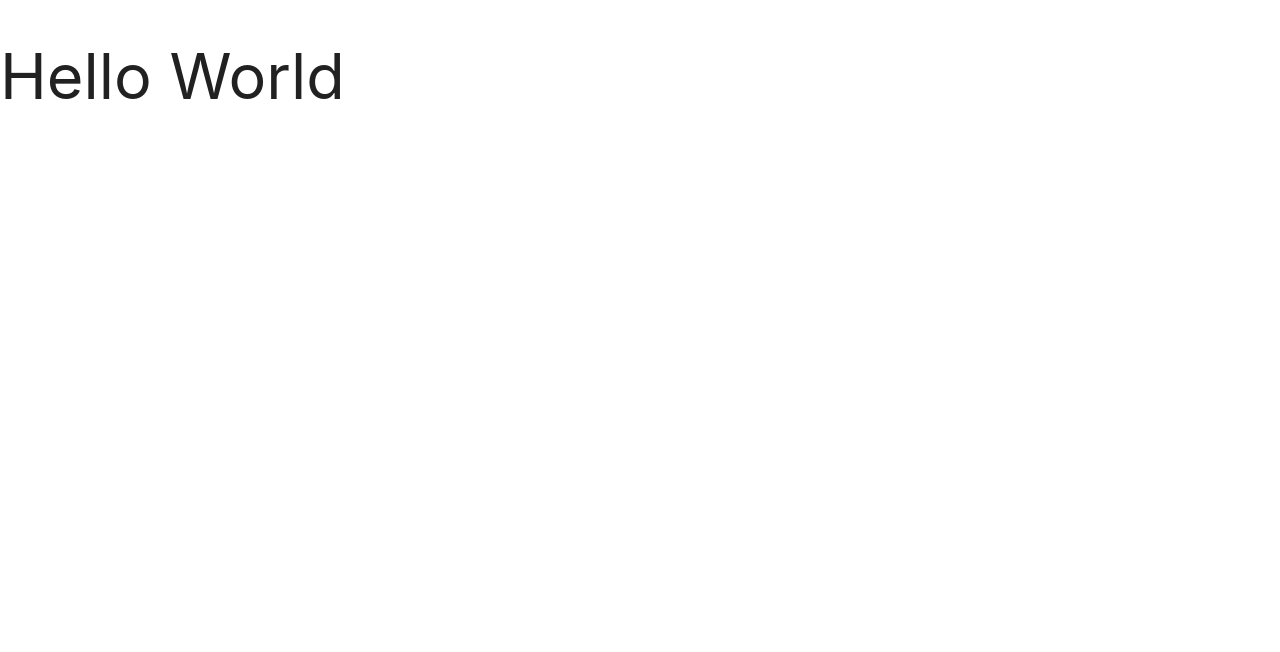
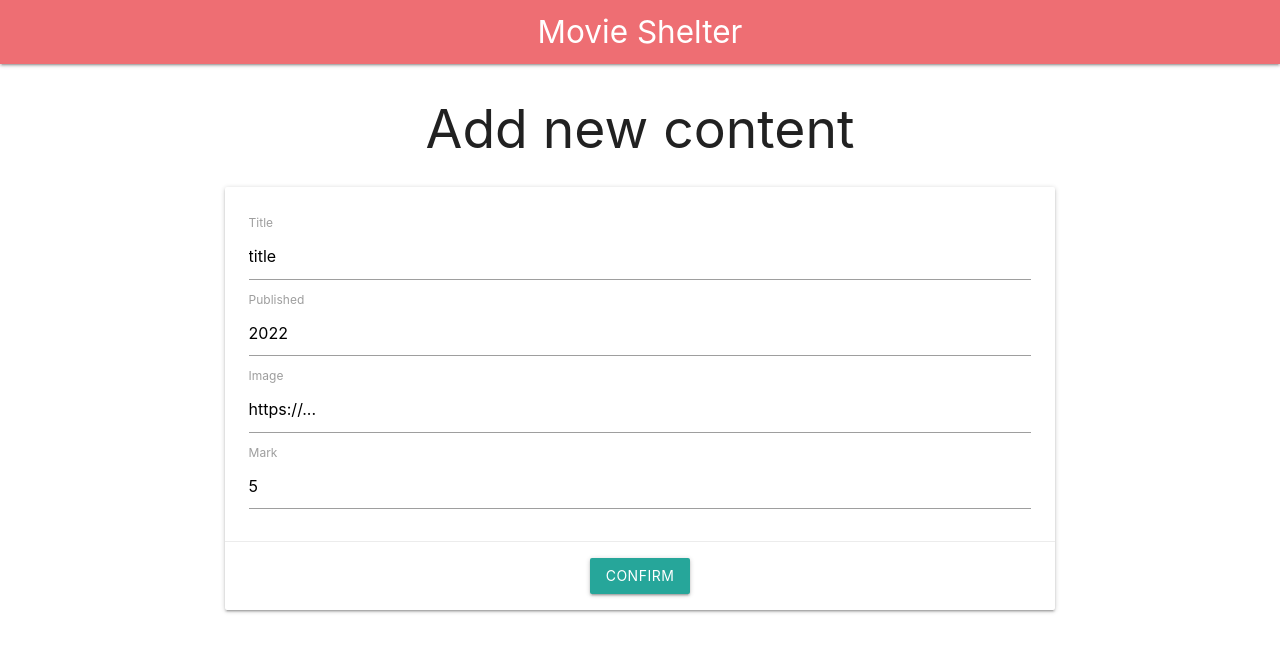
Before and after one commit to Chep0x61/MovieShelf, a React (Create React App) app: page /contents/add in a window 1280 px wide. Shown: the top 652 px of the page. Built offline with nearby package versions, Linux system fonts and the light colour scheme.

Commit message:
add: MovieShelter main

```diff
--- a/src/App.tsx
+++ b/src/App.tsx
@@ -1,8 +1,30 @@
-import React from 'react';
+import React, { FunctionComponent } from 'react';
+import { BrowserRouter, Routes, Route, Link } from "react-router-dom";
+import PageNotFound from "./pages/pageNotFound";
+import Home from "./pages/Home";
+import Detailed from "./pages/Detailed";
+import Add from "./pages/Add";
+import Edit from "./pages/Edit";
 
-function App() {
+const App: FunctionComponent = () => {
   return (
-    <h1>Hello World</h1>
+    <BrowserRouter>
+      <div>
+        <nav>
+          <div>
+          < Link to='/' className='brand-logo center'>Movie Shelter</Link>
+          </div>
+        </nav>
+        <Routes>
+          <Route path='*' element={<PageNotFound />} />
+          <Route path='/' element={<Home />} />
+          <Route path='/contents' element={<Home />} />
+          <Route path='/contents/:id' element={<Detailed />} />
+          <Route path='/contents/edit/:id' element={<Edit />} />
+          <Route path='/contents/add' element={<Add />} />
+        </Routes>
+      </div>
+    </BrowserRouter>
   );
 }
 
```
